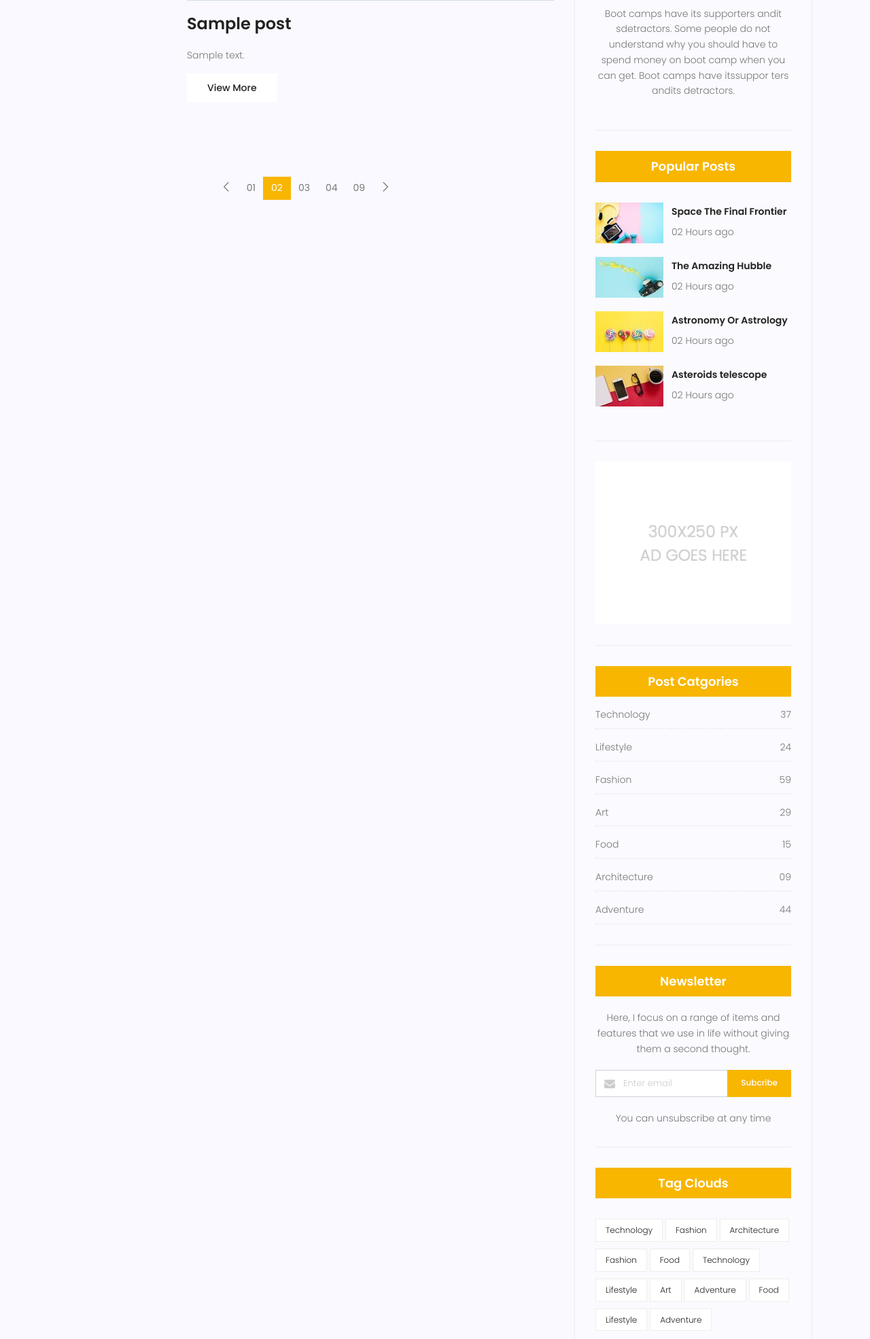
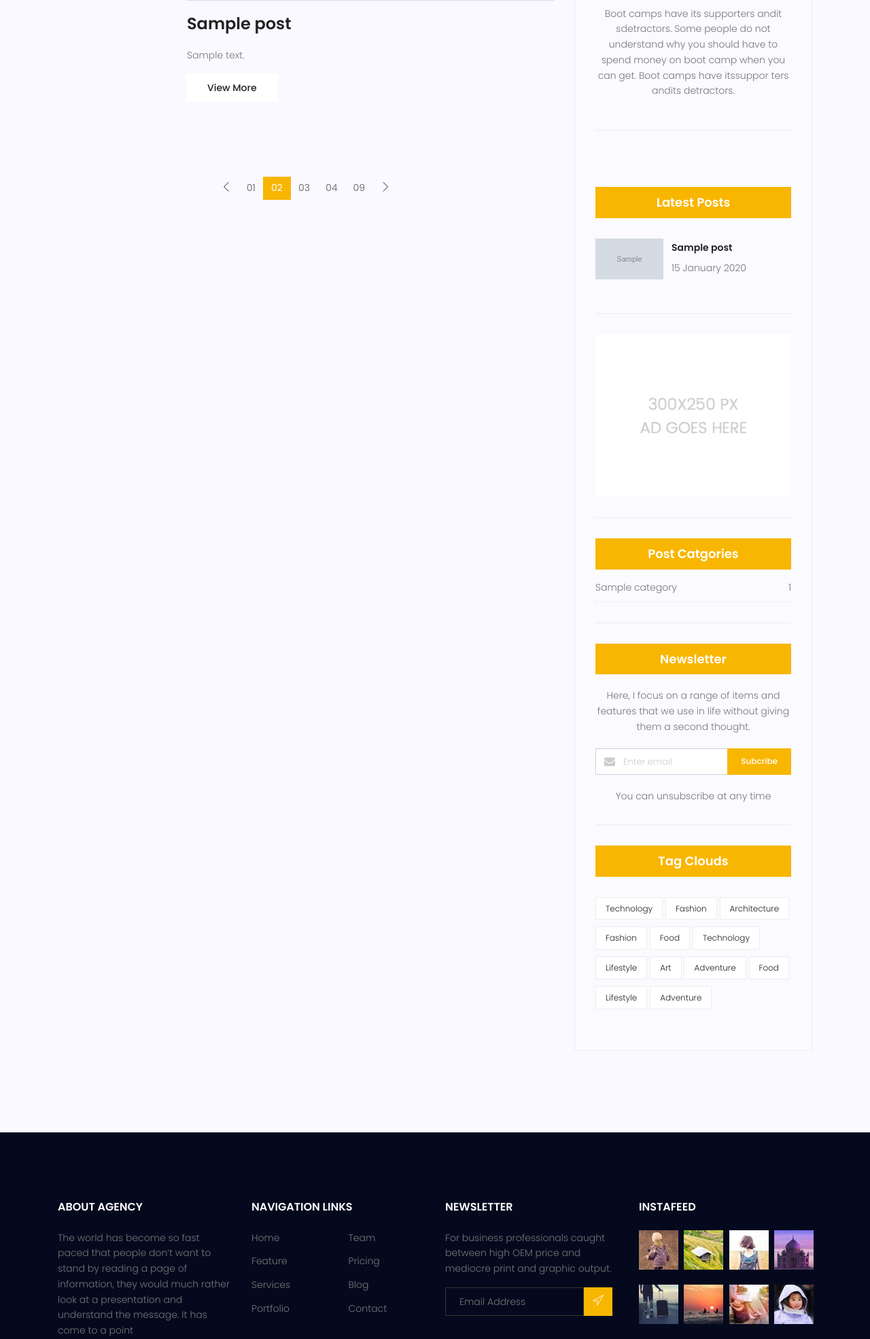
Before and after one commit to tareqWpy/maktabkhooneh-project, a Django app: page /blogApp/ in a window 1280 px wide. Shown: the part 1486-3456 px from the top of the page at 68% size. Run offline with Django 4.2, Linux system fonts and the light colour scheme; tables that the repository leaves empty hold one stand-in row (values such as "Sample post"); grey boxes marked "Sample" are stand-in pictures; some libraries are stand-ins or nearby versions.

Commit message:
2.1.1 version
all categories linked

```diff
--- /dev/null
+++ b/blogApp/templatetags/blog_tags.py
@@ -0,0 +1,27 @@
+from django import template
+from django.utils import timezone
+
+from blogApp.models import Category, Post
+
+register = template.Library()
+
+
+@register.inclusion_tag("blog/blog-latest-posts.html")
+def latest_post():
+    posts = Post.objects.filter(status=1, published_date__lte=timezone.now()).order_by(
+        "-published_date"
+    )[:3]
+    return {"posts": posts}
+
+
+@register.inclusion_tag("blog/blog-post-categories.html")
+def post_category():
+    posts = Post.objects.filter(status=1, published_date__lte=timezone.now()).order_by(
+        "-published_date"
+    )
+    categories = Category.objects.all()
+    cat_dict = {}
+    for name in categories:
+        cat_dict[name] = posts.filter(category=name).count()
+
+    return {"categories": cat_dict}
--- a/blogApp/urls.py
+++ b/blogApp/urls.py
@@ -7,4 +7,5 @@ app_name = "blog"
 urlpatterns = [
     path("", blog_home_view, name="blog-home"),
     path("blog-single/<int:pid>/", blog_single_view, name="blog-single"),
+    path("category/<str:cat_name>/", blog_category_view, name="blog-category"),
 ]
--- a/blogApp/views.py
+++ b/blogApp/views.py
@@ -1,4 +1,5 @@
 from datetime import datetime
+from unicodedata import category
 
 from django.http import HttpResponse, JsonResponse
 from django.shortcuts import get_object_or_404, render
@@ -53,3 +54,10 @@ def blog_single_view(request, pid):
 
     counted_view(request, post)
     return render(request, "blog/blog-single.html", context)
+
+
+def blog_category_view(request, cat_name):
+    posts = Post.objects.filter(published_date__lte=timezone.now(), status=1)
+    posts = posts.filter(category__category_name=cat_name)
+    context = {"posts": posts}
+    return render(request, "blog/blog-home.html", context)
--- a/templates/blog/blog-home.html
+++ b/templates/blog/blog-home.html
@@ -111,7 +111,12 @@
                     <div class="col-lg-3 col-md-3 meta-details">
                         <ul class="tags">
                             {% for cat in post.category.all %}
-                            <li><a href="#">{{cat}}</a></li>
+                            <li>
+                                <a
+                                    href="{% url 'blog:blog-category' cat_name=cat %}"
+                                    >{{cat}}</a
+                                >
+                            </li>
                             {% if not forloop.last %}, {% endif %} {% endfor %}
                         </ul>
                         <div class="user-details row">
--- /dev/null
+++ b/templates/blog/blog-latest-posts.html
@@ -0,0 +1,25 @@
+{% load static %}
+
+<div class="single-sidebar-widget popular-post-widget">
+    <h4 class="popular-title">Latest Posts</h4>
+    <div class="popular-post-list">
+        {% for post in posts %}
+        <div class="single-post-list d-flex flex-row align-items-center">
+            <div class="thumb">
+                <img
+                    style="width: 100px; height: 60px; overflow: hidden"
+                    class="img-fluid"
+                    src="{{post.image.url}}"
+                    alt=""
+                />
+            </div>
+            <div class="details">
+                <a href="{% url 'blog:blog-single' pid=post.id %}"
+                    ><h6>{{post.title}}</h6></a
+                >
+                <p>{{post.published_date|date:"d F Y"}}</p>
+            </div>
+        </div>
+        {% endfor %}
+    </div>
+</div>
--- /dev/null
+++ b/templates/blog/blog-post-categories.html
@@ -0,0 +1,18 @@
+{% load static %}
+
+<div class="single-sidebar-widget post-category-widget">
+    <h4 class="category-title">Post Catgories</h4>
+    <ul class="cat-list">
+        {% for name,count in categories.items %}
+        <li>
+            <a
+                href="{% url 'blog:blog-category' cat_name=name %}"
+                class="d-flex justify-content-between"
+            >
+                <p>{{name}}</p>
+                <p>{{count}}</p>
+            </a>
+        </li>
+        {% endfor %}
+    </ul>
+</div>
--- a/templates/blog/blog-sidebar.html
+++ b/templates/blog/blog-sidebar.html
@@ -1,4 +1,5 @@
-{% load static %}
+{% load static %} {% load blog_tags %}
+
 <div class="widget-wrap">
     <div class="single-sidebar-widget search-widget">
         <form class="search-form" action="#">
@@ -15,111 +16,8 @@
         </form>
     </div>
     {% include "./blog-writer.html" %}
-    <div class="single-sidebar-widget popular-post-widget">
-        <h4 class="popular-title">Popular Posts</h4>
-        <div class="popular-post-list">
-            <div class="single-post-list d-flex flex-row align-items-center">
-                <div class="thumb">
-                    <img
-                        class="img-fluid"
-                        src="{%  static 'img/blog/pp1.jpg' %}"
-                        alt=""
-                    />
-                </div>
-                <div class="details">
-                    <a href="#"><h6>Space The Final Frontier</h6></a>
-                    <p>02 Hours ago</p>
-                </div>
-            </div>
-            <div class="single-post-list d-flex flex-row align-items-center">
-                <div class="thumb">
-                    <img
-                        class="img-fluid"
-                        src="{%  static 'img/blog/pp2.jpg' %}"
-                        alt=""
-                    />
-                </div>
-                <div class="details">
-                    <a href="#"><h6>The Amazing Hubble</h6></a>
-                    <p>02 Hours ago</p>
-                </div>
-            </div>
-            <div class="single-post-list d-flex flex-row align-items-center">
-                <div class="thumb">
-                    <img
-                        class="img-fluid"
-                        src="{%  static 'img/blog/pp3.jpg' %}"
-                        alt=""
-                    />
-                </div>
-                <div class="details">
-                    <a href="#"><h6>Astronomy Or Astrology</h6></a>
-                    <p>02 Hours ago</p>
-                </div>
-            </div>
-            <div class="single-post-list d-flex flex-row align-items-center">
-                <div class="thumb">
-                    <img
-                        class="img-fluid"
-                        src="{%  static 'img/blog/pp4.jpg' %}"
-                        alt=""
-                    />
-                </div>
-                <div class="details">
-                    <a href="#"><h6>Asteroids telescope</h6></a>
-                    <p>02 Hours ago</p>
-                </div>
-            </div>
-        </div>
-    </div>
-    {% include "./blog-ads.html" %}
-    <div class="single-sidebar-widget post-category-widget">
-        <h4 class="category-title">Post Catgories</h4>
-        <ul class="cat-list">
-            <li>
-                <a href="#" class="d-flex justify-content-between">
-                    <p>Technology</p>
-                    <p>37</p>
-                </a>
-            </li>
-            <li>
-                <a href="#" class="d-flex justify-content-between">
-                    <p>Lifestyle</p>
-                    <p>24</p>
-                </a>
-            </li>
-            <li>
-                <a href="#" class="d-flex justify-content-between">
-                    <p>Fashion</p>
-                    <p>59</p>
-                </a>
-            </li>
-            <li>
-                <a href="#" class="d-flex justify-content-between">
-                    <p>Art</p>
-                    <p>29</p>
-                </a>
-            </li>
-            <li>
-                <a href="#" class="d-flex justify-content-between">
-                    <p>Food</p>
-                    <p>15</p>
-                </a>
-            </li>
-            <li>
-                <a href="#" class="d-flex justify-content-between">
-                    <p>Architecture</p>
-                    <p>09</p>
-                </a>
-            </li>
-            <li>
-                <a href="#" class="d-flex justify-content-between">
-                    <p>Adventure</p>
-                    <p>44</p>
-                </a>
-            </li>
-        </ul>
-    </div>
+    <br />
+    {% latest_post %} {% include "./blog-ads.html" %} {% post_category %}
     <div class="single-sidebar-widget newsletter-widget">
         <h4 class="newsletter-title">Newsletter</h4>
         <p>
--- a/templates/blog/blog-single.html
+++ b/templates/blog/blog-single.html
@@ -1,4 +1,4 @@
-{% extends "base.html" %} {% load static %} {% block content %}
+{% extends "base.html" %} {% load static %} {% load blog_tags %} {% block content %}
 <!-- start banner Area -->
 <section class="relative about-banner">
     <div class="overlay overlay-bg"></div>
```
Also changed, not shown: blogApp/templatetags/__init__.py (added).
